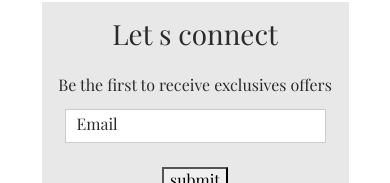
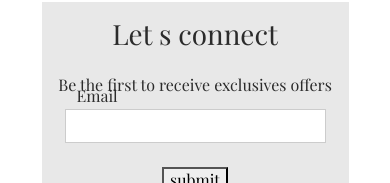
Before and after one commit to dan37/pixellab-monochrome, a Next.js app: page / in a window 390 px wide. Shown: the part 1967-2150 px from the top of the page. Built offline with nearby package versions, Linux system fonts and the light colour scheme.

Commit message:
update monochrome responsive

```diff
--- a/styles/shared/footer/_footer.scss
+++ b/styles/shared/footer/_footer.scss
@@ -56,6 +56,7 @@
 .footer-newsletter label {
   display: inline-block;
   margin-bottom: 10px;
+  margin-top: -28px;
 }
 
 .footer-newsletter input {
```
